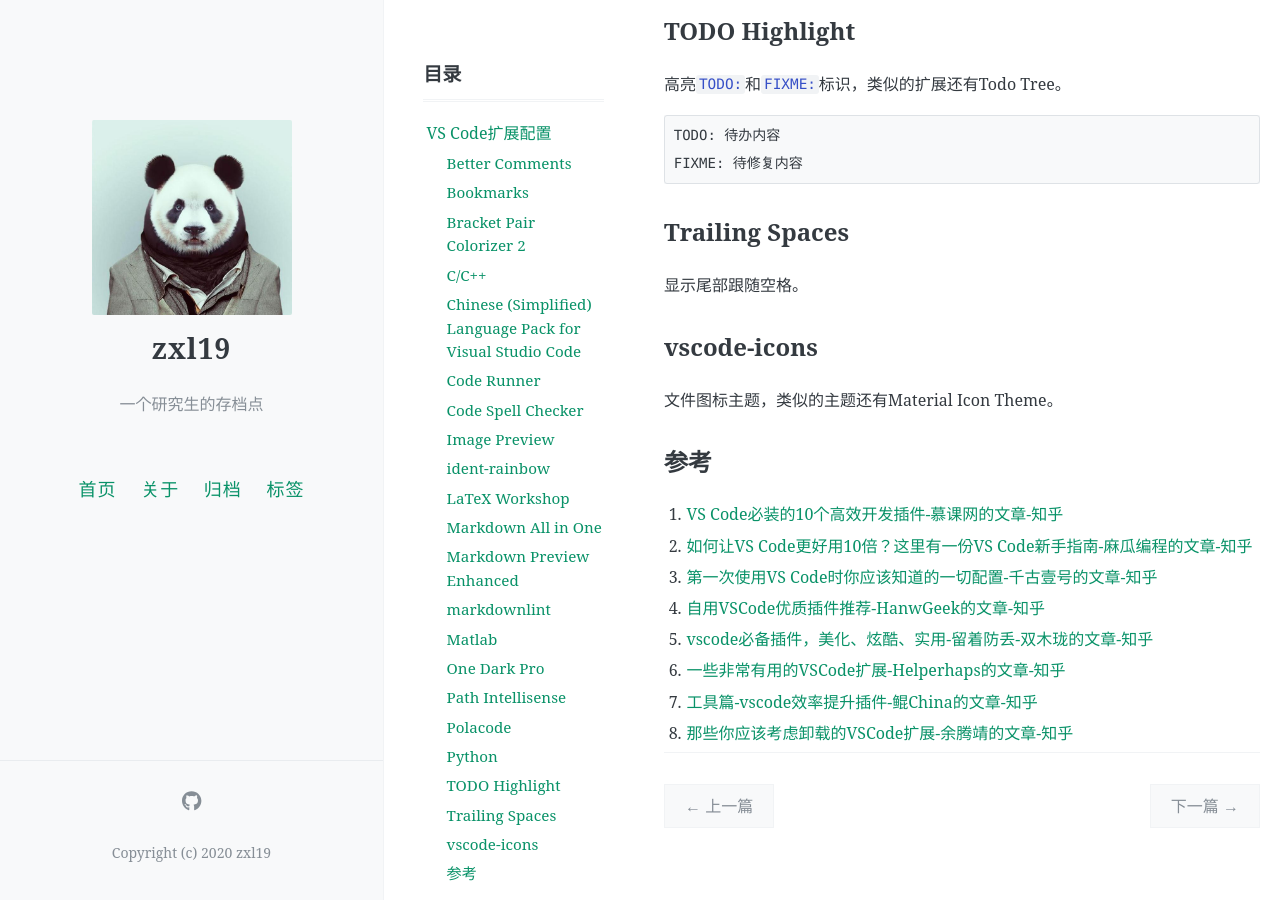
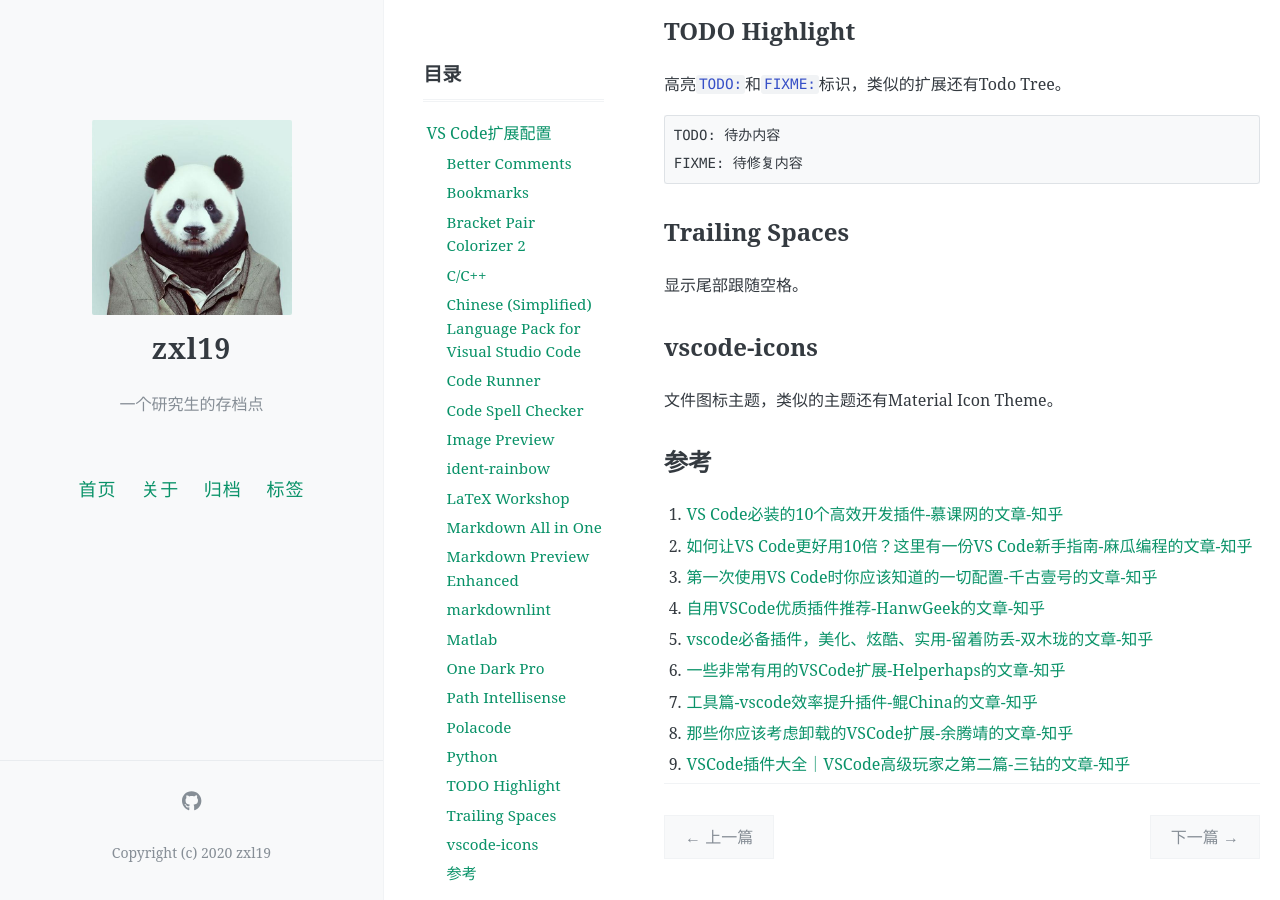
Before and after one commit to zxl19/zxl19.github.io, a Jekyll site: the page built from _posts/2020-06-03-VSCode-extension.md, in a window 1280 px wide and 900 px high, scrolled down 2697 px. Built offline with Jekyll 4.4.1, drawn with Linux system fonts in a browser that asks for light colours; comment, search, counter and statistics services are not loaded.

Commit message:
Update 2020-06-03-VSCode-extension.md

```diff
--- a/_posts/2020-06-03-VSCode-extension.md
+++ b/_posts/2020-06-03-VSCode-extension.md
@@ -129,3 +129,4 @@ FIXME: 待修复内容
 6. [一些非常有用的VSCode扩展-Helperhaps的文章-知乎](https://zhuanlan.zhihu.com/p/29553584)
 7. [工具篇-vscode效率提升插件-鲲China的文章-知乎](https://zhuanlan.zhihu.com/p/73452541)
 8. [那些你应该考虑卸载的VSCode扩展-余腾靖的文章-知乎](https://zhuanlan.zhihu.com/p/125773296)
+9. [VSCode插件大全｜VSCode高级玩家之第二篇-三钻的文章-知乎](https://zhuanlan.zhihu.com/p/136428397)
```
